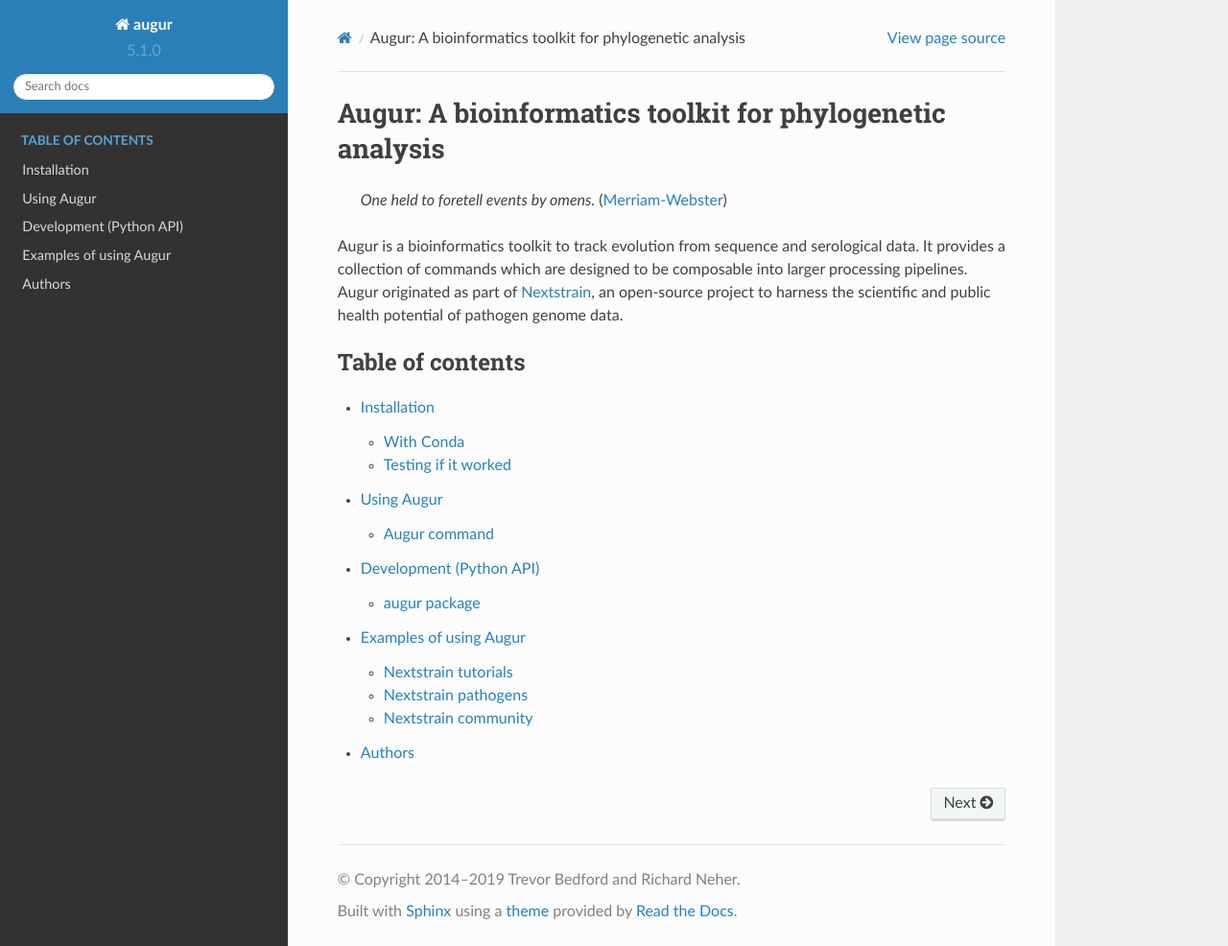
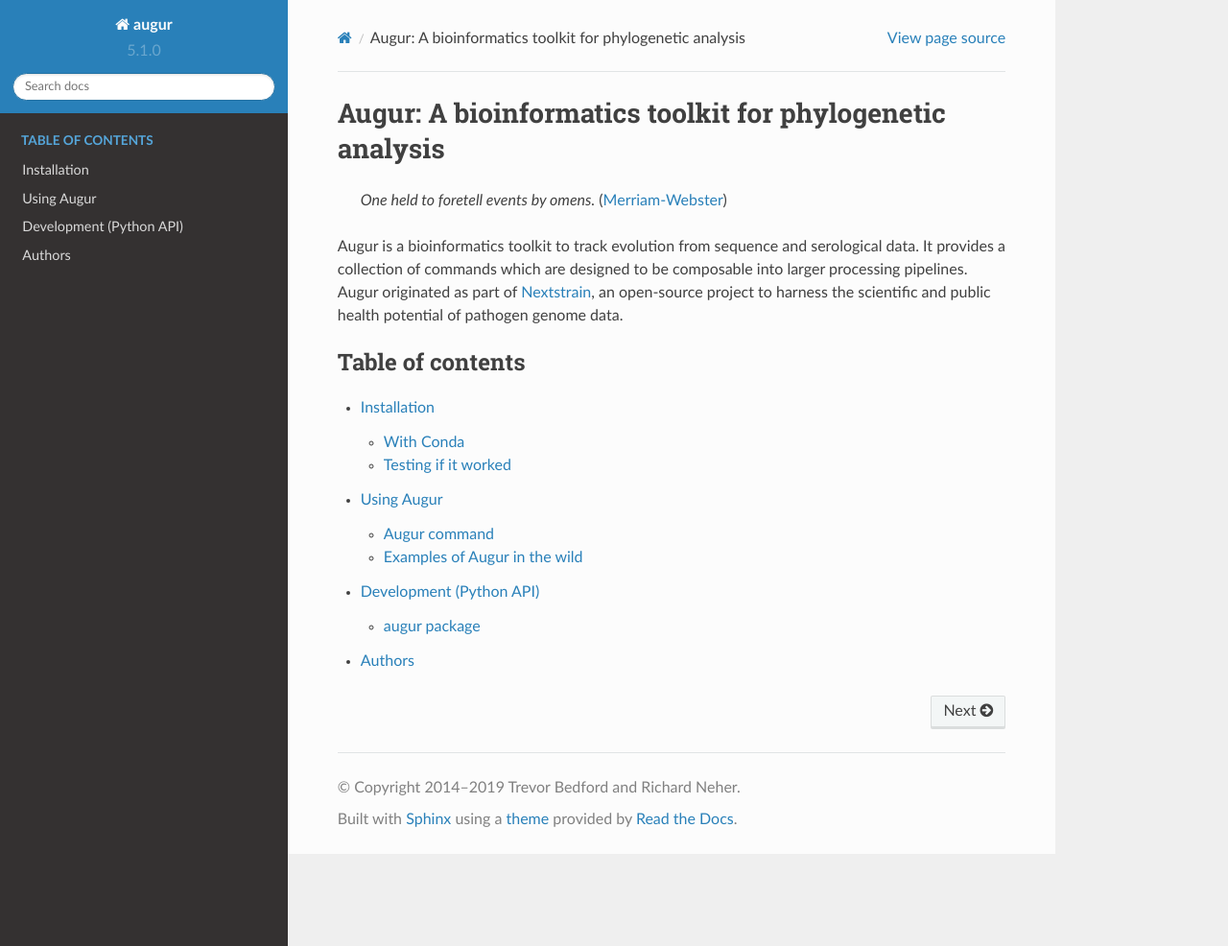
Before and after one commit to nextstrain/augur, a Sphinx documentation site: the page built from docs/index.rst, in a window 1280 px wide and 986 px high. Shown: the whole window at 96% size. Built offline with Sphinx 7.4.7 and the Read the Docs theme 2.0.0, drawn with Linux system fonts in a browser that asks for light colours; the version number is read from the project's files by our own code.

```diff
--- a/docs/cli.rst
+++ b/docs/cli.rst
@@ -1,15 +1,12 @@
-===========
-Using Augur
-===========
+=============
+Augur command
+=============
 
 All of Augur's commands are accessed through the ``augur`` program.
 For example, to infer ancestral sequences from a tree, you'd run ``augur ancestral``.
 Each command is documented below.
 You can also run each command with the ``--help`` option, for example ``augur tree --help``, for more information at the command-line.
 
-Augur command
-=============
-
 .. argparse::
     :module: augur
     :func: make_parser
--- a/docs/examples.rst
+++ b/docs/examples.rst
@@ -1,6 +1,6 @@
-=======================
-Examples of using Augur
-=======================
+=============================
+Examples of Augur in the wild
+=============================
 
 We really enjoy hearing about people using Augur.  If you use Augur to do your
 work, we'd love to add it to this page!  Let us know about it by `opening an
--- a/docs/index.rst
+++ b/docs/index.rst
@@ -14,7 +14,6 @@ Augur originated as part of `Nextstrain <https://nextstrain.org>`__, an open-sou
    :caption: Table of contents
 
    installation
-   cli
+   usage
    api
-   examples
    authors
```
Also changed, not shown: docs/usage.rst (added, +9 -0 lines).
